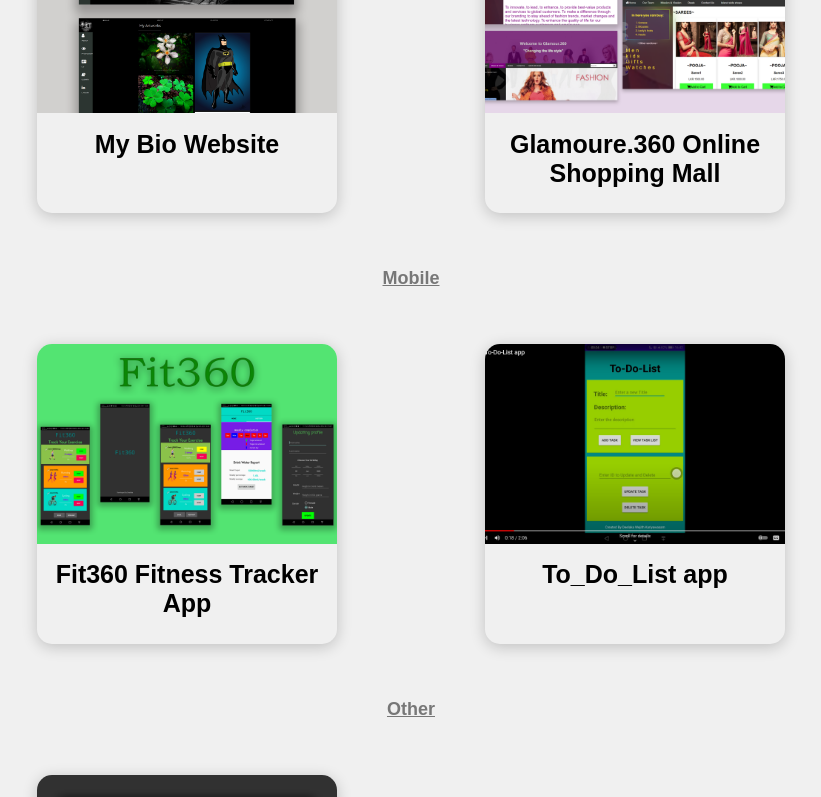
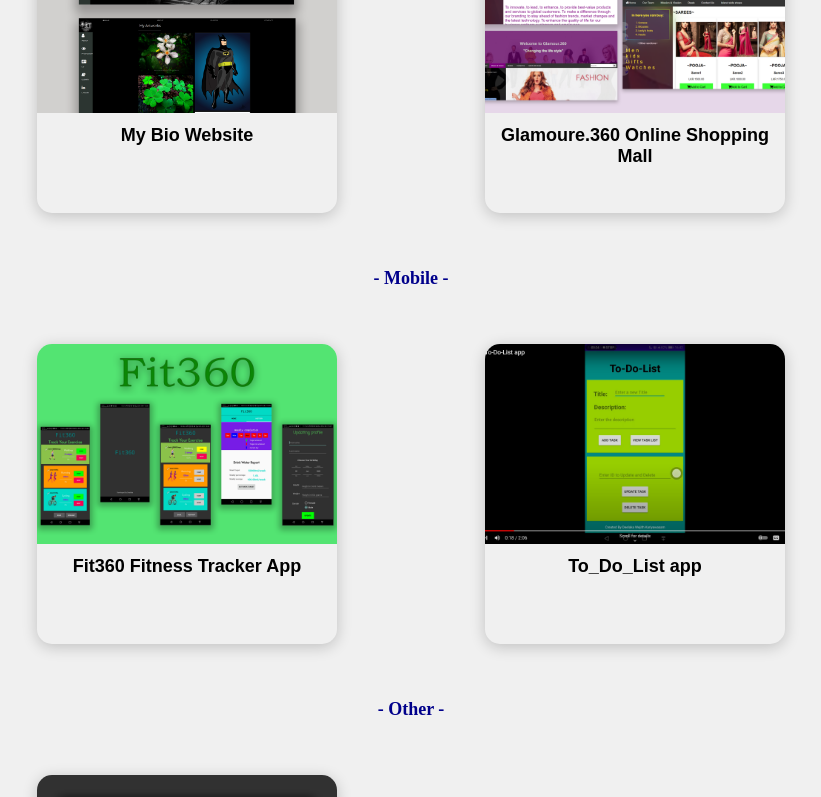
Before and after one commit to deelaka99/deewejkar-portfolio, a React (Vite) app: page /projects in a window 1280 px wide. Shown: the part 1120-1917 px from the top of the page, without its empty margins (229-1050 px from the left). Built offline with nearby package versions, Linux system fonts and the light colour scheme.

Commit message:
added some changes to the projects

```diff
--- a/src/components/ProjectItem.jsx
+++ b/src/components/ProjectItem.jsx
@@ -12,7 +12,7 @@
       }}
     >
       <div style={{ backgroundImage: `url(${image})` }} className="bgImage" />
-      <h1>{name}</h1>
+      <h1 style={{fontSize: 'large'}}>{name}</h1>
     </div>
   );
 }
--- a/src/pages/Projects.jsx
+++ b/src/pages/Projects.jsx
@@ -7,7 +7,7 @@
   return (
     <div className="projects">
       <h1>My Personal Projects</h1>
-      <h2 className="p-formatter">Web</h2>
+      <h2 style={{fontSize:"large", color:"darkblue", fontFamily:'cursive'}}>- Web -</h2>
       <div className="projectList">
         {ProjectList.map((project, idx) =>
           project.specialization === "Web" ? (
@@ -16,7 +16,7 @@
         )}
       </div>
 
-      <h2 className="p-formatter">Mobile</h2>
+      <h2 style={{fontSize:"large", color:"darkblue", fontFamily:'cursive'}}>- Mobile -</h2>
       <div className="projectList">
         {ProjectList.map((project, idx) =>
           project.specialization === "Mobile" ? (
@@ -25,7 +25,7 @@
         )}
       </div>
 
-      <h2 className="p-formatter">Other</h2>
+      <h2 style={{fontSize:"large", color:"darkblue", fontFamily:'cursive'}}>- Other -</h2>
       <div className="projectList">
         {ProjectList.map((project, idx) =>
           project.specialization === "Code" ? (
--- a/src/styles/Project.css
+++ b/src/styles/Project.css
@@ -51,14 +51,6 @@
   font-size: 25px;
 }
 
-.p-formatter {
-  text-decoration: underline;
-  color: black;
-  font-family: Arial, Helvetica, sans-serif;
-  font-size: large;
-  opacity: 0.5;
-}
-
 @media only screen and (max-width: 1300px) {
   .projectList {
     grid-template-columns: 1fr 1fr;
```
